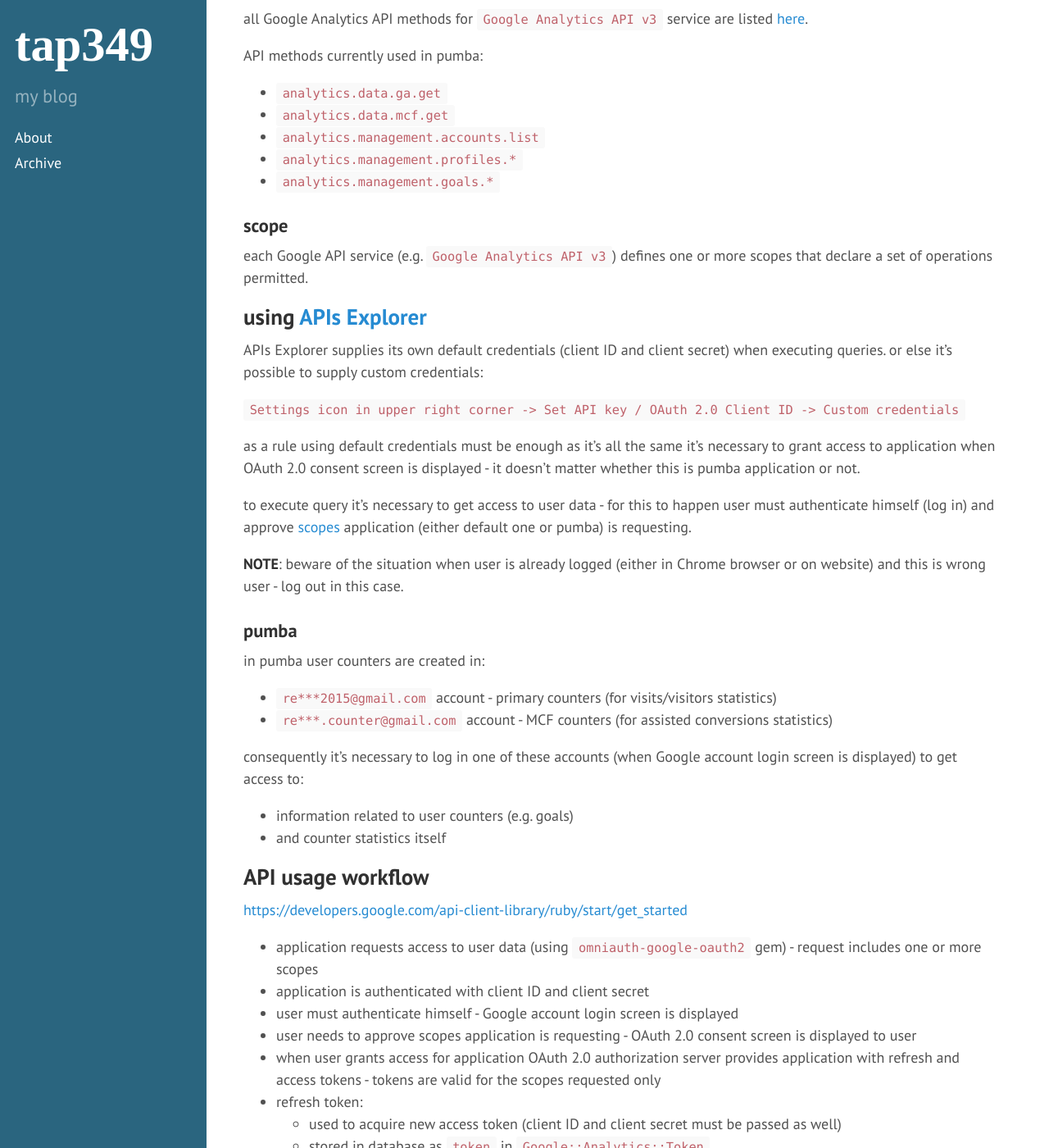
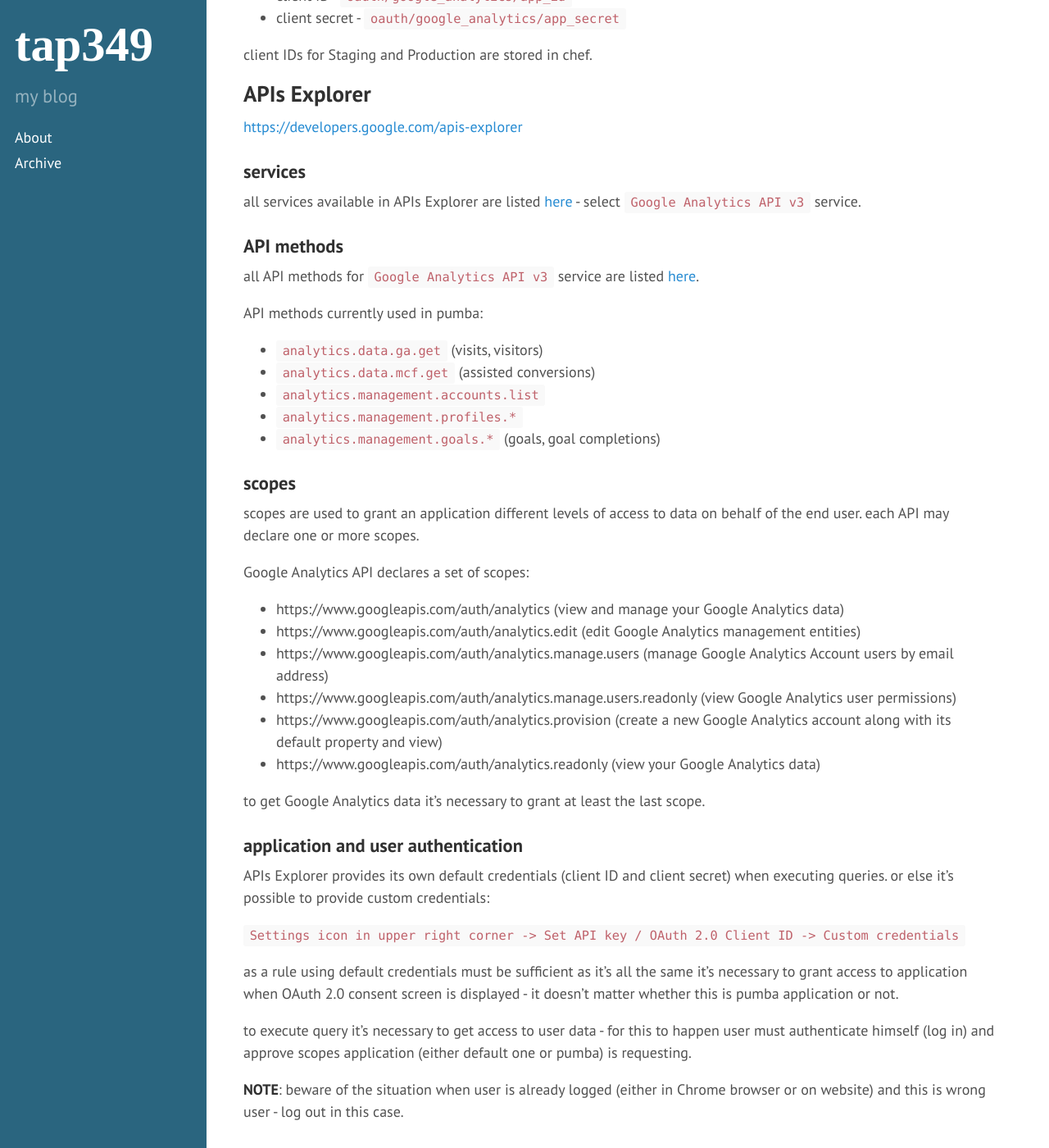
Before and after one commit to tap349/tap349.github.io, a Jekyll site: the page built from _posts/2016-03-16-GA-demystified.md, in a window 1280 px wide and 1400 px high, scrolled down 2242 px. Shown: the whole window at 82% size. Built offline with Jekyll 4.4.1, drawn with Linux system fonts in a browser that asks for light colours; some of the changed text lies outside the part shown.

Commit message:
update 2016-05-13_01:32:26

```diff
--- a/_posts/2016-03-16-GA-demystified.md
+++ b/_posts/2016-03-16-GA-demystified.md
@@ -6,15 +6,16 @@
 categories: [ga]
 ---
 
-configuration of [Google Analytics](https://analytics.google.com)
-and some background information.
+information about [Google Analytics](https://analytics.google.com) and its API.
 
 <!-- more -->
 
 * TOC
 {:toc}
 
-## Google Analytics IDs
+## Google Analytics (account, tracking and view IDs)
+
+<https://analytics.google.com/analytics/web/#management/Settings>
 
 **Admin (3-column page: ACCOUNT - PROPERTY - VIEW)**
 
@@ -61,17 +62,19 @@
   - usage: API (e.g. `analytics.data.ga.get`)
   - pumba: `counter_id` in `Google::Analytics::Counter`
 
-## Google Analytics terminology
+## API Manager (client IDs)
 
-### OAuth 2.0 client ID
+<https://console.developers.google.com>
 
-client ID:
+OAuth 2.0 client IDs:
 
-- is used to authenticate application via OAuth 2.0
-- has client secret (aka API key)
-- is created in [API Manager](https://console.developers.google.com):
+- are used to authenticate application via OAuth 2.0
+- have corresponding client secrets (aka API keys)
+- are managed in API Manager:
 
   `Credentials (left sidebar) -> Credentials -> Credentials (tab)`
+
+### pumba client IDs
 
 pumba client IDs for all 3 stages (Development, Staging, Production)
 were created in `finga***88@gmail.com` account!
@@ -83,44 +86,71 @@
 
 client IDs for Staging and Production are stored in chef.
 
+## APIs Explorer
+
+<https://developers.google.com/apis-explorer>
+
+### services
+
+all services available in APIs Explorer are listed
+[here](https://developers.google.com/apis-explorer) -
+select `Google Analytics API v3` service.
+
 ### API methods
 
-all Google Analytics API methods for `Google Analytics API v3` service
-are listed [here](https://developers.google.com/apis-explorer/#p/analytics/v3/).
+all API methods for `Google Analytics API v3` service are listed
+[here](https://developers.google.com/apis-explorer/#p/analytics/v3/).
 
 API methods currently used in pumba:
 
-- `analytics.data.ga.get`
-- `analytics.data.mcf.get`
+- `analytics.data.ga.get` (visits, visitors)
+- `analytics.data.mcf.get` (assisted conversions)
 - `analytics.management.accounts.list`
 - `analytics.management.profiles.*`
-- `analytics.management.goals.*`
+- `analytics.management.goals.*` (goals, goal completions)
 
-### scope
+### scopes
 
-each Google API service (e.g. `Google Analytics API v3`)
-defines one or more scopes that declare a set of operations permitted.
+scopes are used to grant an application different levels of access to data
+on behalf of the end user. each API may declare one or more scopes.
 
-## using [APIs Explorer](https://developers.google.com/apis-explorer/#p/)
+Google Analytics API declares a set of scopes:
 
-APIs Explorer supplies its own default credentials
+- https://www.googleapis.com/auth/analytics
+  (view and manage your Google Analytics data)
+- https://www.googleapis.com/auth/analytics.edit
+  (edit Google Analytics management entities)
+- https://www.googleapis.com/auth/analytics.manage.users
+  (manage Google Analytics Account users by email address)
+- https://www.googleapis.com/auth/analytics.manage.users.readonly
+  (view Google Analytics user permissions)
+- https://www.googleapis.com/auth/analytics.provision
+  (create a new Google Analytics account along with its default property and view)
+- https://www.googleapis.com/auth/analytics.readonly
+  (view your Google Analytics data)
+
+to get Google Analytics data it's necessary to grant at least the last scope.
+
+### application and user authentication
+
+APIs Explorer provides its own default credentials
 (client ID and client secret) when executing queries.
-or else it's possible to supply custom credentials:
+or else it's possible to provide custom credentials:
 
 `Settings icon in upper right corner -> Set API key / OAuth 2.0 Client ID -> Custom credentials`
 
-as a rule using default credentials must be enough as it's all the same
+as a rule using default credentials must be sufficient as it's all the same
 it's necessary to grant access to application when OAuth 2.0 consent screen
 is displayed - it doesn't matter whether this is pumba application or not.
 
 to execute query it's necessary to get access to user data -
 for this to happen user must authenticate himself (log in) and approve
-[scopes](#scope) application (either default one or pumba) is requesting.
+scopes application (either default one or pumba) is requesting.
 
 **NOTE**: beware of the situation when user is already logged (either in Chrome
           browser or on website) and this is wrong user - log out in this case.
 
-### pumba
+### pumba accounts
 
 in pumba user counters are created in:
 
@@ -133,7 +163,7 @@
 - information related to user counters (e.g. goals)
 - and counter statistics itself
 
-## API usage workflow
+## acquiring refresh and access tokens for application
 
 <https://developers.google.com/api-client-library/ruby/start/get_started>
 
```
Also changed, not shown: other parts of _posts/2016-03-16-GA-demystified.md (+1 -1 lines).
